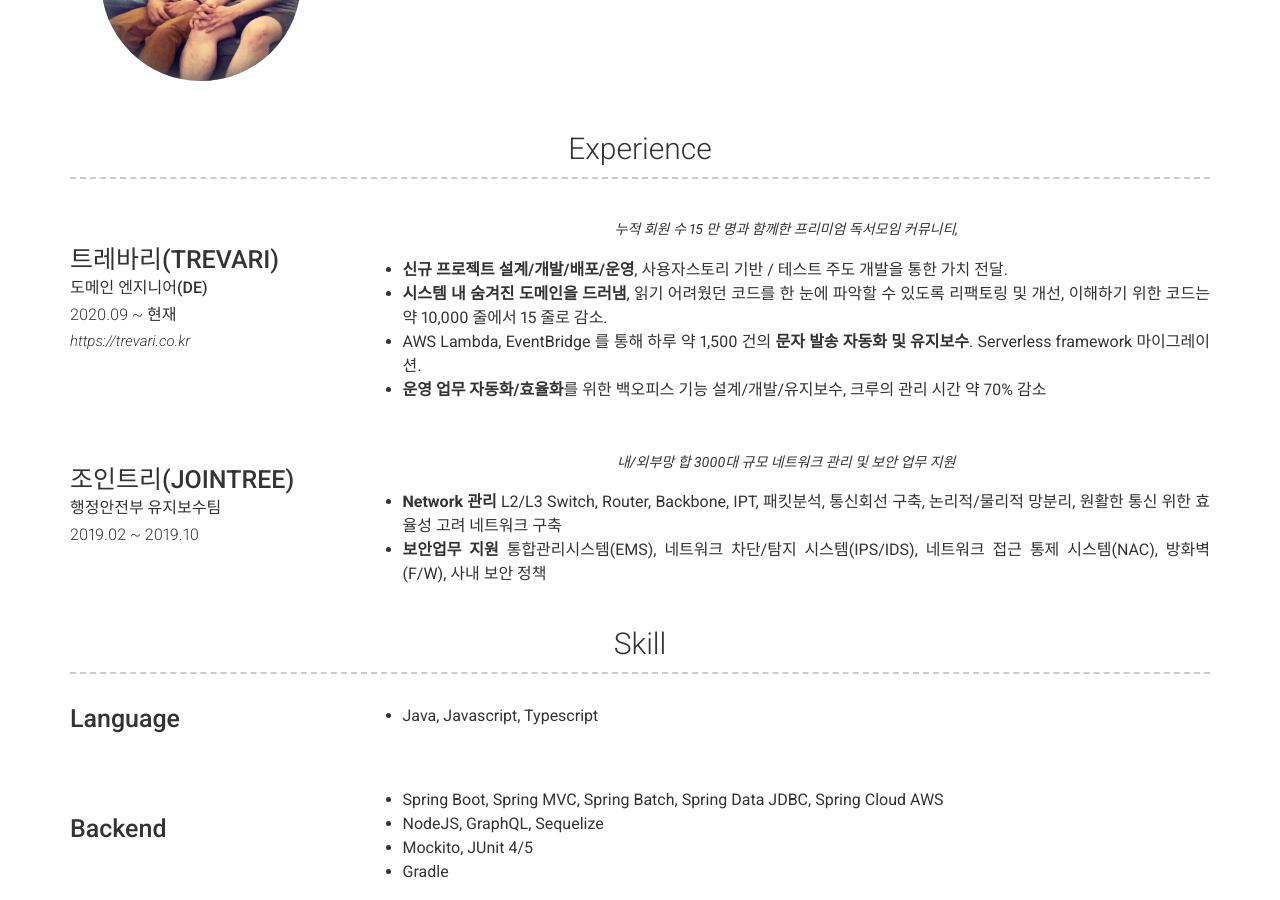
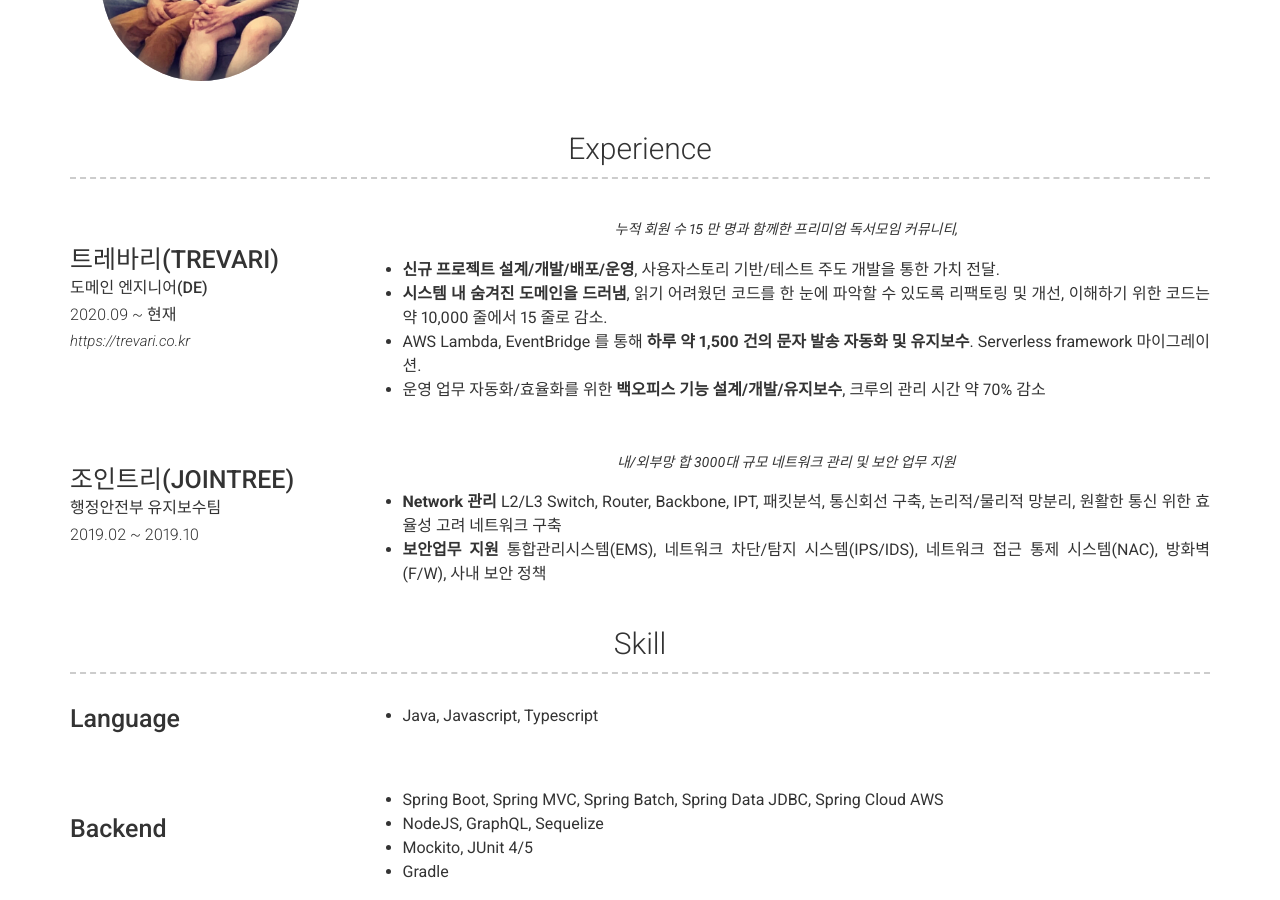
Before and after one commit to currenjin/resume, a Jekyll site: the page built from index.md, in a window 1280 px wide and 900 px high, scrolled down 475 px. Built offline with Jekyll 4.4.1, drawn with Linux system fonts in a browser that asks for light colours; nearby versions of some CDN libraries.

Commit message:
fix: typo

```diff
--- a/_config.yml
+++ b/_config.yml
@@ -69,10 +69,10 @@ content:
         quote: >
           누적 회원 수 15 만 명과 함께한 프리미엄 독서모임 커뮤니티,
         description: |
-          - **신규 프로젝트 설계/개발/배포/운영**, 사용자스토리 기반 / 테스트 주도 개발을 통한 가치 전달.
+          - **신규 프로젝트 설계/개발/배포/운영**, 사용자스토리 기반/테스트 주도 개발을 통한 가치 전달.
           - **시스템 내 숨겨진 도메인을 드러냄**, 읽기 어려웠던 코드를 한 눈에 파악할 수 있도록 리팩토링 및 개선, 이해하기 위한 코드는 약 10,000 줄에서 15 줄로 감소.
-          - AWS Lambda, EventBridge 를 통해 하루 약 1,500 건의 **문자 발송 자동화 및 유지보수**. Serverless framework 마이그레이션.
-          - **운영 업무 자동화/효율화**를 위한 백오피스 기능 설계/개발/유지보수, 크루의 관리 시간 약 70% 감소
+          - AWS Lambda, EventBridge 를 통해 **하루 약 1,500 건의 문자 발송 자동화 및 유지보수**. Serverless framework 마이그레이션.
+          - 운영 업무 자동화/효율화를 위한 **백오피스 기능 설계/개발/유지보수**, 크루의 관리 시간 약 70% 감소
       - layout: left
         title: 조인트리(JOINTREE)
         sub_title: 행정안전부 유지보수팀
```
